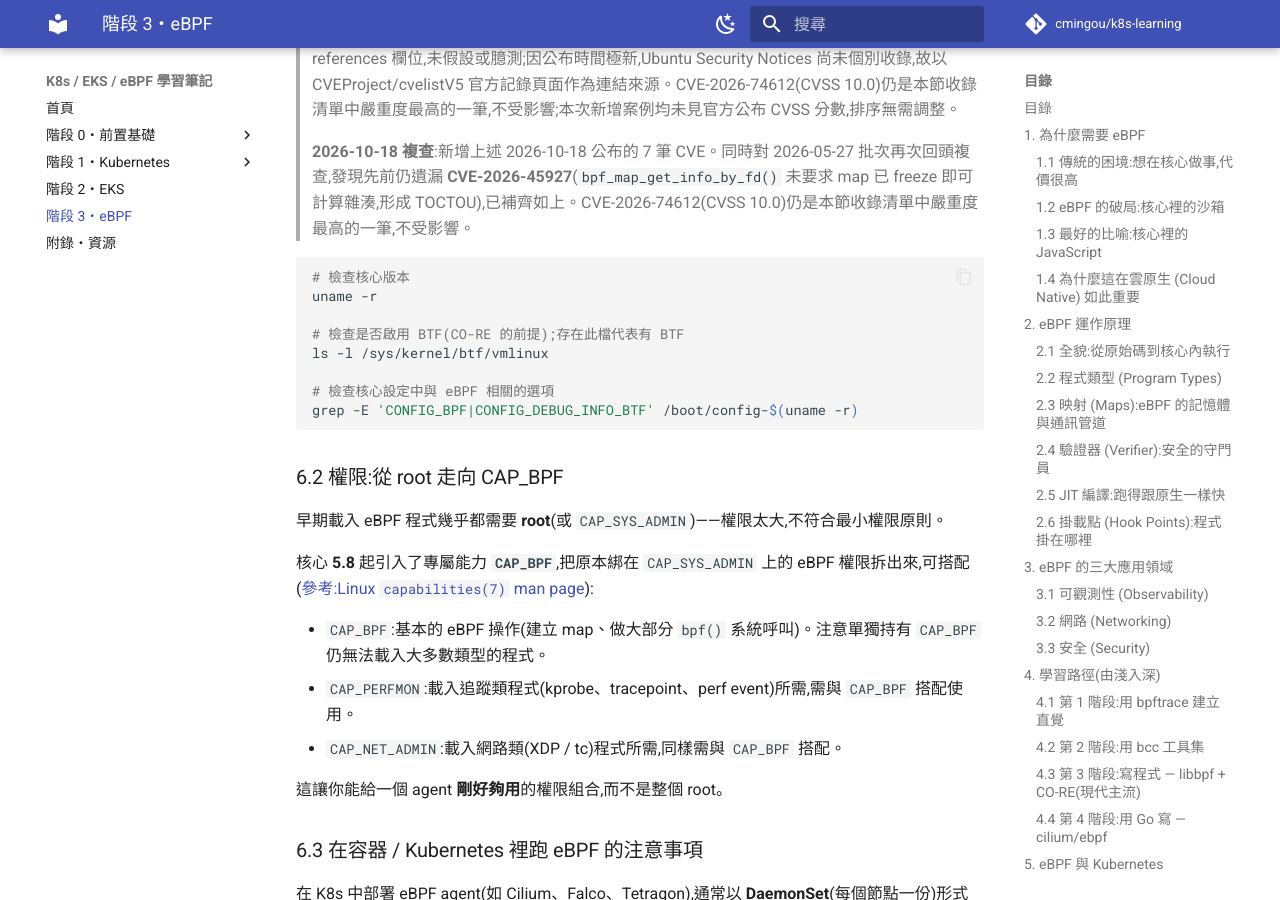
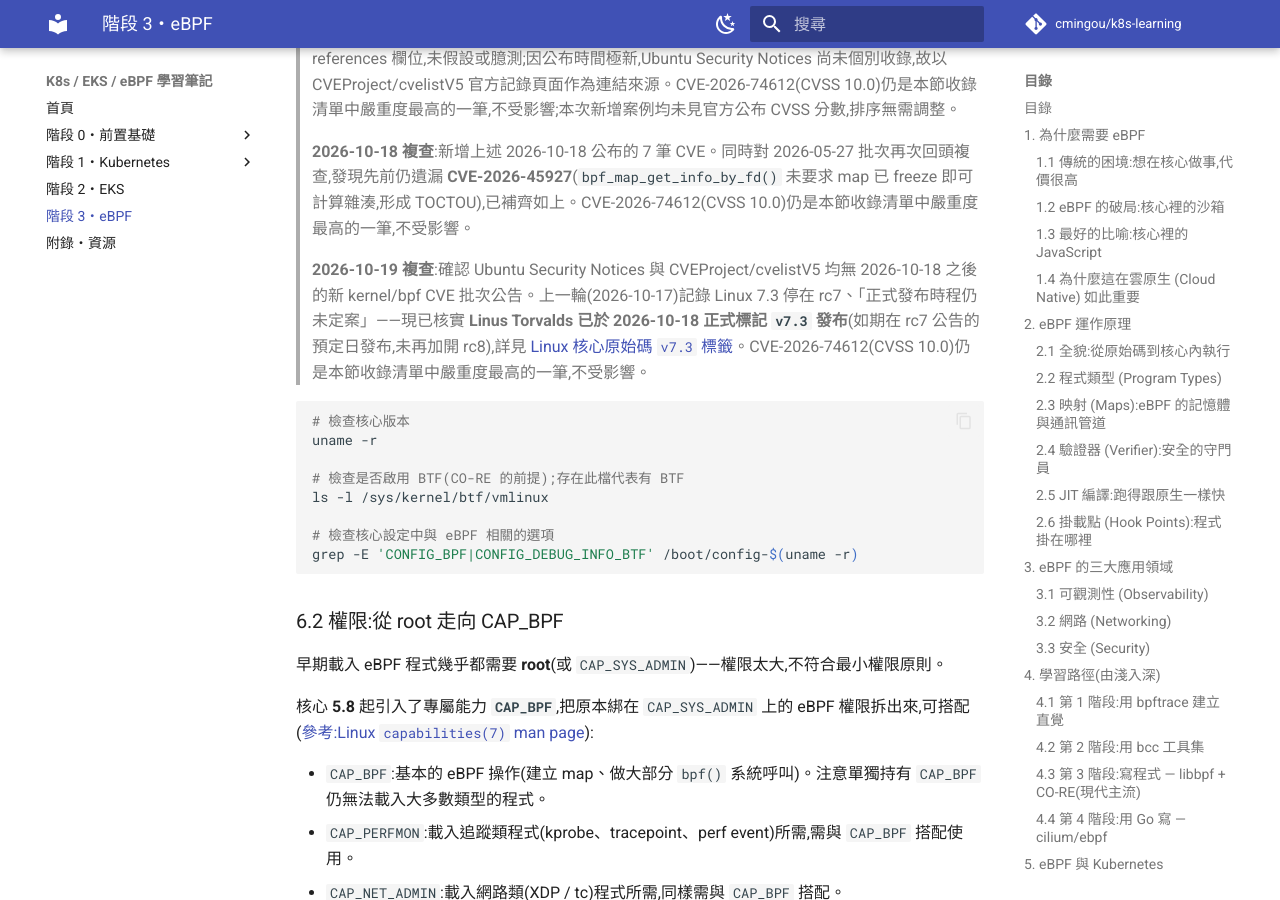
Before and after one commit to cmingou/k8s-learning, an MkDocs documentation site: the page built from docs/03-ebpf/README.md, in a window 1280 px wide and 900 px high, scrolled down 63834 px. Built offline with MkDocs 1.6.1 and Material for MkDocs 9.7.7, drawn with Linux system fonts in a browser that asks for light colours; comment, search, counter and statistics services are not loaded.

Commit message:
Confirm Linux 7.3 final release (2026-10-18) in eBPF CVE/version review
The 2026-10-17 review note had Linux 7.3 still at rc7 with the final
release date unconfirmed. Verified via the kernel.org git tag that
Linus Torvalds tagged v7.3 as final on 2026-10-18, on the schedule
announced in the rc7 message. Also re-confirmed no new kernel/bpf CVE
batches were disclosed after 2026-10-18.

Co-Authored-By: Claude Sonnet 5 <noreply@anthropic.com>
Claude-Session: https://claude.ai/code/session_01VL676eS4nUPeCDiXxe5DHy

````diff
--- a/docs/03-ebpf/README.md
+++ b/docs/03-ebpf/README.md
@@ -769,6 +769,8 @@ eBPF 的功能與核心版本**強相關**。各功能登場的大致里程碑(
 > 上述 **CVE-2026-98589/98590/98628/98641/98644/98799/98860** 共 7 筆,皆於 2026-10-18 隨 Linux 核心官方 CVE 批次公告公布(CNA: Linux),核心描述、受影響版本與修補 commit 均已對照官方 CVE Program 記錄(經 CVEProject/cvelistV5 鏡像)逐筆核實,commit hash 取自官方記錄的 references 欄位,未假設或臆測;因公布時間極新,Ubuntu Security Notices 尚未個別收錄,故以 CVEProject/cvelistV5 官方記錄頁面作為連結來源。CVE-2026-74612(CVSS 10.0)仍是本節收錄清單中嚴重度最高的一筆,不受影響;本次新增案例均未見官方公布 CVSS 分數,排序無需調整。
 >
 > **2026-10-18 複查**:新增上述 2026-10-18 公布的 7 筆 CVE。同時對 2026-05-27 批次再次回頭複查,發現先前仍遺漏 **CVE-2026-45927**(`bpf_map_get_info_by_fd()` 未要求 map 已 freeze 即可計算雜湊,形成 TOCTOU),已補齊如上。CVE-2026-74612(CVSS 10.0)仍是本節收錄清單中嚴重度最高的一筆,不受影響。
+>
+> **2026-10-19 複查**:確認 Ubuntu Security Notices 與 CVEProject/cvelistV5 均無 2026-10-18 之後的新 kernel/bpf CVE 批次公告。上一輪(2026-10-17)記錄 Linux 7.3 停在 rc7、「正式發布時程仍未定案」——現已核實 **Linus Torvalds 已於 2026-10-18 正式標記 `v7.3` 發布**(如期在 rc7 公告的預定日發布,未再加開 rc8),詳見 [Linux 核心原始碼 `v7.3` 標籤](https://github.com/torvalds/linux/releases/tag/v7.3)。CVE-2026-74612(CVSS 10.0)仍是本節收錄清單中嚴重度最高的一筆,不受影響。
 
 ```bash
 # 檢查核心版本
````
